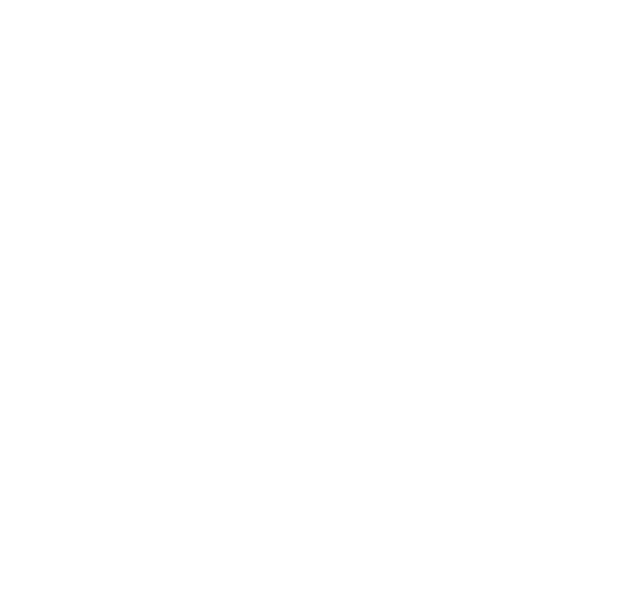
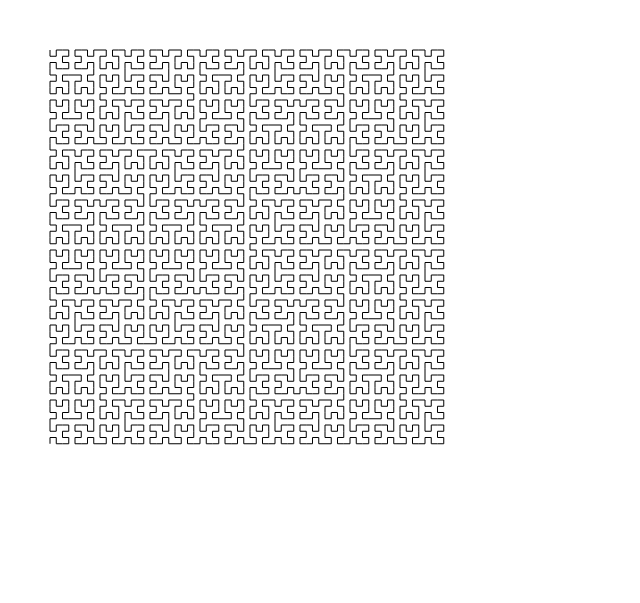
Before and after one commit to jessechen/hilbertime, a plain HTML site: page hilbertime.html in a window 1280 px wide. Shown: the whole page, without its empty margins (0-640 px from the left). Drawn offline with Linux system fonts and the light colour scheme.

Commit message:
Draws a single Hilbert curve

```diff
--- a/hilbertime.html
+++ b/hilbertime.html
@@ -5,6 +5,7 @@
     <link rel="stylesheet" href="hilbertime.css" />
 </head>
 <body>
+<canvas id="canvas" width="600" height="600"></canvas>
 <script src="hilbertime.js"></script>
 </body>
 </html>
--- a/hilbertime.js
+++ b/hilbertime.js
@@ -0,0 +1,113 @@
+const TAU = 2 * Math.PI;
+const UP = TAU / 4;
+const RIGHT = 0;
+const DOWN = 3 * TAU / 4;
+const LEFT = TAU / 2;
+
+class Direction {
+    constructor(theta) {
+        this.theta = theta;
+    }
+
+    turnRight() {
+        if (this.theta === RIGHT) {
+            this.theta = DOWN;
+        } else {
+            this.theta -= TAU / 4;
+        }
+    }
+
+    turnLeft() {
+        if (this.theta === DOWN) {
+            this.theta = RIGHT;
+        } else {
+            this.theta += TAU / 4;
+        }
+    }
+
+    get xMultiplier() {
+        if (this.theta === RIGHT) {
+            return 1;
+        } else if (this.theta === LEFT) {
+            return -1;
+        }
+        return 0;
+    }
+
+    get yMultiplier() {
+        if (this.theta === DOWN) {
+            return 1;
+        } else if (this.theta === UP) {
+            return -1;
+        }
+        return 0;
+    }
+}
+
+const canvas = document.getElementById('canvas');
+const ctx = canvas.getContext('2d');
+const initialDepth = 6;
+const stepSize = 400 / Math.pow(2, initialDepth);
+let x, y, direction;
+
+x = 50;
+y = 50;
+direction = new Direction(RIGHT);
+ctx.beginPath();
+ctx.moveTo(x, y);
+drawRightCurve(initialDepth);
+ctx.stroke();
+
+function drawLeftCurve(depth) {
+    if (depth === 1) {
+        forward();
+        direction.turnLeft();
+        forward();
+        direction.turnLeft();
+        forward();
+    } else {
+        direction.turnLeft();
+        drawRightCurve(depth - 1);
+        direction.turnLeft();
+        forward();
+        drawLeftCurve(depth - 1);
+        direction.turnRight();
+        forward();
+        direction.turnRight();
+        drawLeftCurve(depth - 1);
+        forward();
+        direction.turnLeft();
+        drawRightCurve(depth - 1);
+        direction.turnLeft();
+    }
+}
+
+function drawRightCurve(depth) {
+    if (depth === 1) {
+        forward();
+        direction.turnRight();
+        forward();
+        direction.turnRight();
+        forward();
+    } else {
+        direction.turnRight();
+        drawLeftCurve(depth - 1);
+        direction.turnRight();
+        forward();
+        drawRightCurve(depth - 1);
+        direction.turnLeft();
+        forward();
+        direction.turnLeft();
+        drawRightCurve(depth - 1);
+        forward();
+        direction.turnRight();
+        drawLeftCurve(depth - 1);
+        direction.turnRight();
+    }
+}
+
+function forward(distance) {
+    x += direction.xMultiplier * stepSize;
+    y += direction.yMultiplier * stepSize;
+    ctx.lineTo(x, y);
+}
```
